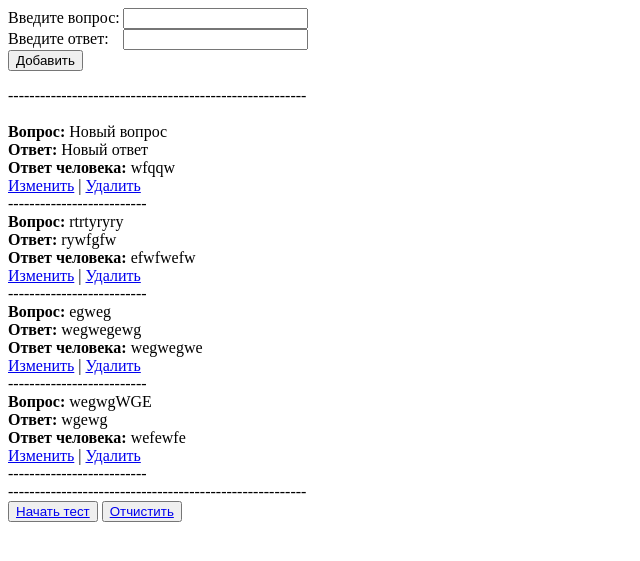
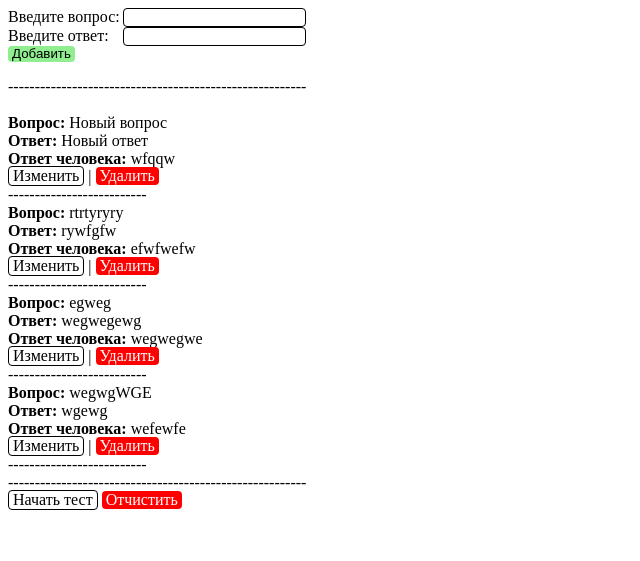
Before and after one commit to akostyukov/qapp, a Django app: page /match/ in a window 1280 px wide. Shown: the top 561 px of the page, without its empty margins (0-640 px from the left). Run offline with Django 3.2, Linux system fonts and the light colour scheme; data comes from the database, SQL or seed files in the repository; both versions use the stored data as it was after the commit.

Commit message:
edit css

```diff
--- a/match/settings.py
+++ b/match/settings.py
@@ -104,15 +104,15 @@ AUTH_PASSWORD_VALIDATORS = [
 # Internationalization
 # https://docs.djangoproject.com/en/3.0/topics/i18n/
 
-LANGUAGE_CODE = 'en-us'
+LANGUAGE_CODE = 'ru'
 
-TIME_ZONE = 'UTC'
+TIME_ZONE = 'Europe/Moscow'
 
 USE_I18N = True
 
 USE_L10N = True
 
-USE_TZ = False
+USE_TZ = True
 
 
 # Static files (CSS, JavaScript, Images)
--- a/qaa/static/qaa/style.css
+++ b/qaa/static/qaa/style.css
@@ -1,3 +1,24 @@
-li a {
-    color: green;
+a, .add_q {
+    text-decoration: none;
+    color: black;
+    border: 1px solid;
+    padding: 0.4px 4px;
+    border-radius: 4px;
 }
+
+.delete {
+    color: white;
+    background-color: red;
+    border: none;
+}
+
+input {
+    border: 1px solid;
+    border-radius: 4px;
+    outline: none;
+}
+
+.add_q {
+    background-color: lightgreen;
+    border: none;
+}
--- a/qaa/templates/qaa/index.html
+++ b/qaa/templates/qaa/index.html
@@ -4,9 +4,9 @@
 
 <form action="{% url 'qaa:create' %}" method="POST">
     {% csrf_token %}
-    Введите вопрос:&thinsp;<input type="text" name="question"><br>
-    Введите ответ:&ensp;&thinsp;&thinsp;<input type="text" name="answer"><br>
-    <button class="add_btn" type="submit">Добавить</button>
+    Введите вопрос:&thinsp;<input type="text" name="question" required autofocus><br>
+    Введите ответ:&ensp;&thinsp;&thinsp;<input type="text" name="answer" required><br>
+    <input type="submit" class="add_q" value="Добавить">
 </form>
 
 --------------------------------------------------------<br><br>
@@ -20,12 +20,12 @@
             <b>Ответ человека:</b> {{ question.human_answer }}<br>
         {% endif %}
 
-        <a href="{% url 'qaa:edit' question.id %}">Изменить</a> | <a href="{% url 'qaa:delete' question.id %}">Удалить</a><br>
+        <a href="{% url 'qaa:edit' question.id %}">Изменить</a> | <a href="{% url 'qaa:delete' question.id %}" class="delete">Удалить</a><br>
         --------------------------<br>
     {% endfor %}
     --------------------------------------------------------<br>
-    <button type="button"><a href="{% url 'qaa:start' %}">Начать тест</a></button>
-    <button type="button"><a href="{% url 'qaa:clear' %}">Отчистить</a></button>
+    <a href="{% url 'qaa:start' %}">Начать тест</a>
+    <a href="{% url 'qaa:clear' %}" class="delete">Отчистить</a>
 {% else %}
     Вопросов нет
 {% endif %}
--- a/qaa/templates/qaa/start.html
+++ b/qaa/templates/qaa/start.html
@@ -11,7 +11,7 @@
     <b>Вопрос:</b> {{ question_without_answer.question_text }}
     <form action="{% url 'qaa:add_answer' question_without_answer.id %}" method="POST">
         {% csrf_token %}
-        <b>Ваш ответ:</b> <input type="text" name="human_answer">
+        <b>Ваш ответ:</b> <input type="text" name="human_answer" required autofocus>
         <button type="submit">Отправить</button>
     </form>
 {% endif %}
@@ -20,7 +20,7 @@
     <b>Вопрос:</b> {{ question_without_answer.question_text }}
     <form action="{% url 'qaa:add_answer' question_without_answer.id %}" method="POST">
         {% csrf_token %}
-        <b>Ваш ответ:</b> <input type="text" name="human_answer">
+        <b>Ваш ответ:</b> <input type="text" name="human_answer" required autofocus>
         <button type="submit">Отправить</button>
     </form>
 {% endif %}
```
Also changed, not shown: db.sqlite3.
